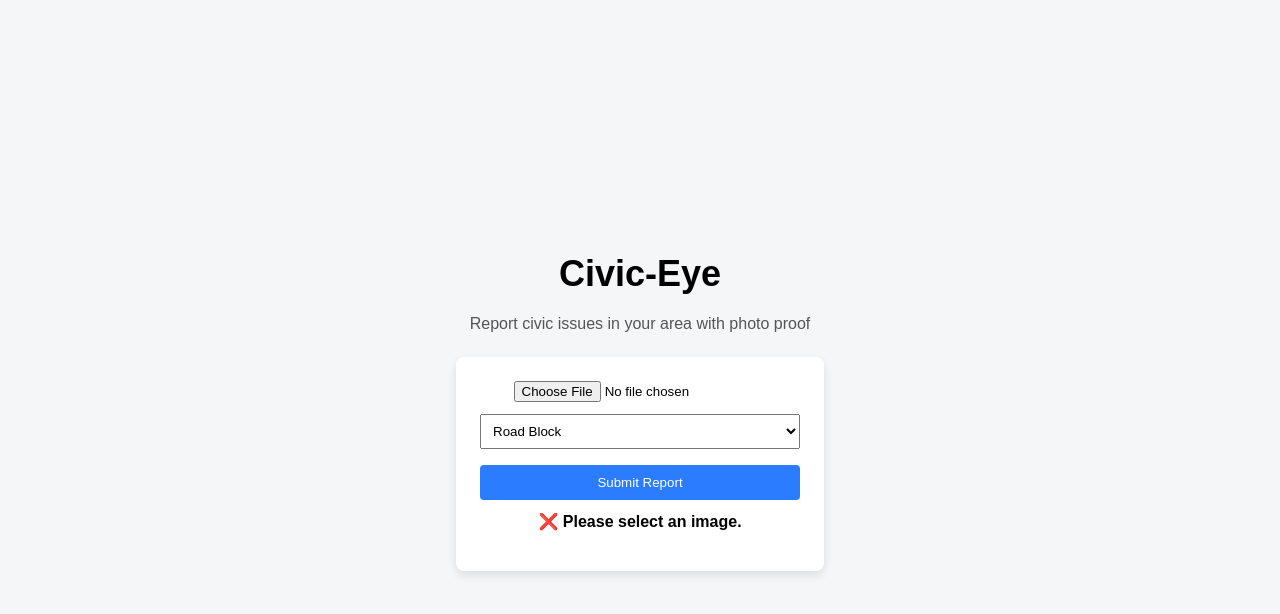
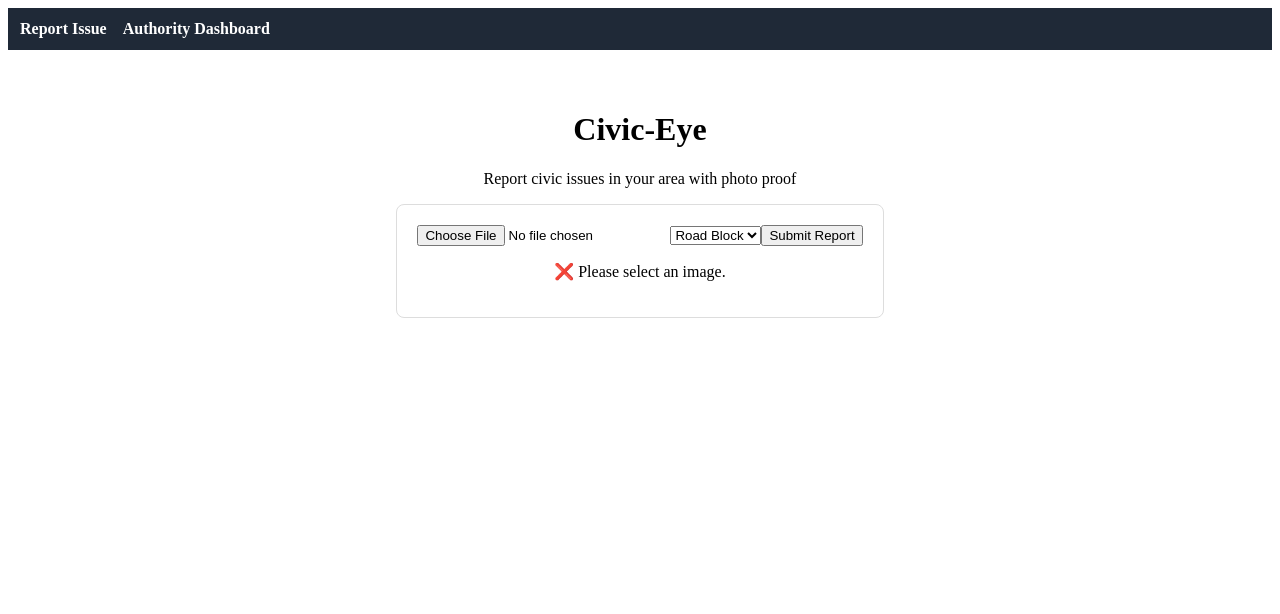
Before and after one commit to Mohit-cmd-jpg/civic-eye-frontend, a React (Create React App) app: page / in a window 1280 px wide. Both pictures are taken after a click on the button "Submit Report". Shown: the top 614 px of the page. Built offline with nearby package versions, Linux system fonts and the light colour scheme.

Commit message:
Add routing for citizen page and authority dashboard

```diff
--- a/package.json
+++ b/package.json
@@ -9,6 +9,7 @@
     "@testing-library/user-event": "^13.5.0",
     "react": "^19.2.3",
     "react-dom": "^19.2.3",
+    "react-router-dom": "^7.11.0",
     "react-scripts": "5.0.1",
     "web-vitals": "^2.1.4"
   },
--- a/src/App.js
+++ b/src/App.js
@@ -1,136 +1,34 @@
-import React, { useState } from "react";
-
-const BACKEND_URL = "https://civic-eye-backend-tnsa.onrender.com";
+import React from "react";
+import { Routes, Route, Link } from "react-router-dom";
+import CitizenPage from "./CitizenPage";
+import Dashboard from "./Dashboard";
 
 function App() {
-  const [image, setImage] = useState(null);
-  const [issueType, setIssueType] = useState("road_block");
-  const [status, setStatus] = useState("");
-  const [loading, setLoading] = useState(false);
+  return (
+    <>
+      <nav style={styles.nav}>
+        <Link to="/" style={styles.link}>Report Issue</Link>
+        <Link to="/dashboard" style={styles.link}>Authority Dashboard</Link>
+      </nav>
 
-  const submitReport = async () => {
-    if (!image) {
-      setStatus("❌ Please select an image.");
-      return;
-    }
-
-    setLoading(true);
-    setStatus("");
-
-    const formData = new FormData();
-    formData.append("image", image);
-    formData.append("issue_type", issueType);
-
-    try {
-      const response = await fetch(`${BACKEND_URL}/upload`, {
-        method: "POST",
-        body: formData
-      });
-
-      const text = await response.text();
-
-      let data;
-      try {
-        data = JSON.parse(text);
-      } catch {
-        throw new Error("Server returned invalid response.");
-      }
-
-      if (!response.ok) {
-        setStatus(`❌ ${data.message || "Submission failed."}`);
-      } else {
-        setStatus("✅ Report submitted successfully!");
-        setImage(null);
-      }
-    } catch (error) {
-      setStatus(`❌ ${error.message}`);
-    }
-
-    setLoading(false);
-  };
-
-  return (
-    <div style={styles.container}>
-      <h1 style={styles.title}>Civic-Eye</h1>
-      <p style={styles.subtitle}>
-        Report civic issues in your area with photo proof
-      </p>
-
-      <div style={styles.card}>
-        <input
-          type="file"
-          accept="image/*"
-          onChange={(e) => setImage(e.target.files[0])}
-        />
-
-        <select
-          value={issueType}
-          onChange={(e) => setIssueType(e.target.value)}
-          style={styles.select}
-        >
-          <option value="road_block">Road Block</option>
-          <option value="pothole">Pothole</option>
-          <option value="garbage">Garbage</option>
-          <option value="accident">Accident</option>
-        </select>
-
-        <button
-          onClick={submitReport}
-          style={styles.button}
-          disabled={loading}
-        >
-          {loading ? "Submitting..." : "Submit Report"}
-        </button>
-
-        {status && <p style={styles.status}>{status}</p>}
-      </div>
-    </div>
+      <Routes>
+        <Route path="/" element={<CitizenPage />} />
+        <Route path="/dashboard" element={<Dashboard />} />
+      </Routes>
+    </>
   );
 }
 
 const styles = {
-  container: {
-    minHeight: "100vh",
-    backgroundColor: "#f4f6f8",
+  nav: {
+    padding: "12px",
+    backgroundColor: "#1f2937",
     display: "flex",
-    flexDirection: "column",
-    alignItems: "center",
-    justifyContent: "center",
-    fontFamily: "Arial, sans-serif"
+    gap: "16px"
   },
-  title: {
-    fontSize: "36px",
-    marginBottom: "4px"
-  },
-  subtitle: {
-    color: "#555",
-    marginBottom: "24px"
-  },
-  card: {
-    background: "#fff",
-    padding: "24px",
-    borderRadius: "8px",
-    boxShadow: "0 4px 10px rgba(0,0,0,0.1)",
-    width: "320px",
-    textAlign: "center"
-  },
-  select: {
-    width: "100%",
-    marginTop: "12px",
-    padding: "8px"
-  },
-  button: {
-    marginTop: "16px",
-    width: "100%",
-    padding: "10px",
-    backgroundColor: "#2b7cff",
+  link: {
     color: "#fff",
-    border: "none",
-    borderRadius: "4px",
-    cursor: "pointer"
-  },
-  status: {
-    marginTop: "12px",
+    textDecoration: "none",
     fontWeight: "bold"
   }
 };
--- /dev/null
+++ b/src/CitizenPage.js
@@ -0,0 +1,90 @@
+import React, { useState } from "react";
+
+const BACKEND_URL = "https://civic-eye-backend-tnsa.onrender.com";
+
+function CitizenPage() {
+  const [image, setImage] = useState(null);
+  const [issueType, setIssueType] = useState("road_block");
+  const [status, setStatus] = useState("");
+  const [loading, setLoading] = useState(false);
+
+  const submitReport = async () => {
+    if (!image) {
+      setStatus("❌ Please select an image.");
+      return;
+    }
+
+    setLoading(true);
+    setStatus("");
+
+    const formData = new FormData();
+    formData.append("image", image);
+    formData.append("issue_type", issueType);
+
+    try {
+      const response = await fetch(`${BACKEND_URL}/upload`, {
+        method: "POST",
+        body: formData
+      });
+
+      const data = await response.json();
+
+      if (!response.ok) {
+        setStatus(`❌ ${data.message}`);
+      } else {
+        setStatus("✅ Report submitted successfully!");
+        setImage(null);
+      }
+    } catch {
+      setStatus("❌ Server error. Please retry.");
+    }
+
+    setLoading(false);
+  };
+
+  return (
+    <div style={styles.container}>
+      <h1>Civic-Eye</h1>
+      <p>Report civic issues in your area with photo proof</p>
+
+      <div style={styles.card}>
+        <input
+          type="file"
+          accept="image/*"
+          onChange={(e) => setImage(e.target.files[0])}
+        />
+
+        <select
+          value={issueType}
+          onChange={(e) => setIssueType(e.target.value)}
+        >
+          <option value="road_block">Road Block</option>
+          <option value="pothole">Pothole</option>
+          <option value="garbage">Garbage</option>
+          <option value="accident">Accident</option>
+        </select>
+
+        <button onClick={submitReport} disabled={loading}>
+          {loading ? "Submitting..." : "Submit Report"}
+        </button>
+
+        {status && <p>{status}</p>}
+      </div>
+    </div>
+  );
+}
+
+const styles = {
+  container: {
+    padding: "40px",
+    textAlign: "center"
+  },
+  card: {
+    display: "inline-block",
+    padding: "20px",
+    border: "1px solid #ddd",
+    borderRadius: "8px"
+  }
+};
+
+export default CitizenPage;
--- /dev/null
+++ b/src/Dashboard.js
@@ -0,0 +1,46 @@
+import React, { useEffect, useState } from "react";
+
+const BACKEND_URL = "https://civic-eye-backend-tnsa.onrender.com";
+
+function Dashboard() {
+  const [reports, setReports] = useState([]);
+
+  useEffect(() => {
+    fetch(`${BACKEND_URL}/reports`)
+      .then(res => res.json())
+      .then(data => setReports(data));
+  }, []);
+
+  return (
+    <div style={{ padding: "30px" }}>
+      <h2>Authority Moderation Dashboard</h2>
+
+      {reports.length === 0 ? (
+        <p>No reports available.</p>
+      ) : (
+        <table border="1" cellPadding="8">
+          <thead>
+            <tr>
+              <th>Issue</th>
+              <th>Trust</th>
+              <th>Priority</th>
+              <th>Status</th>
+            </tr>
+          </thead>
+          <tbody>
+            {reports.map(r => (
+              <tr key={r._id}>
+                <td>{r.issue_type}</td>
+                <td>{r.trust_score}</td>
+                <td>{r.priority}</td>
+                <td>{r.status}</td>
+              </tr>
+            ))}
+          </tbody>
+        </table>
+      )}
+    </div>
+  );
+}
+
+export default Dashboard;
--- a/src/index.js
+++ b/src/index.js
@@ -1,17 +1,11 @@
-import React from 'react';
-import ReactDOM from 'react-dom/client';
-import './index.css';
-import App from './App';
-import reportWebVitals from './reportWebVitals';
+import React from "react";
+import ReactDOM from "react-dom/client";
+import { BrowserRouter } from "react-router-dom";
+import App from "./App";
 
-const root = ReactDOM.createRoot(document.getElementById('root'));
+const root = ReactDOM.createRoot(document.getElementById("root"));
 root.render(
-  <React.StrictMode>
+  <BrowserRouter>
     <App />
-  </React.StrictMode>
+  </BrowserRouter>
 );
-
-// If you want to start measuring performance in your app, pass a function
-// to log results (for example: reportWebVitals(console.log))
-// or send to an analytics endpoint. Learn more: https://bit.ly/CRA-vitals
-reportWebVitals();
```
Also changed, not shown: 1 other file (tests, documents, lock files or other folders).
